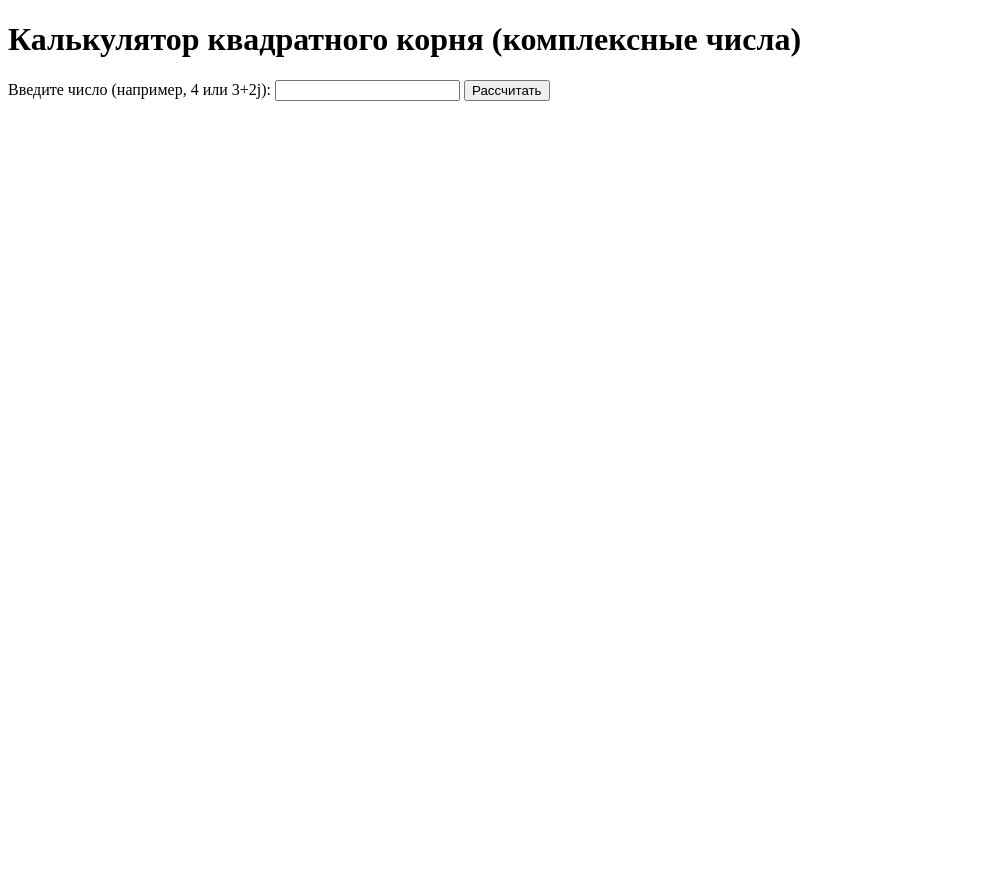
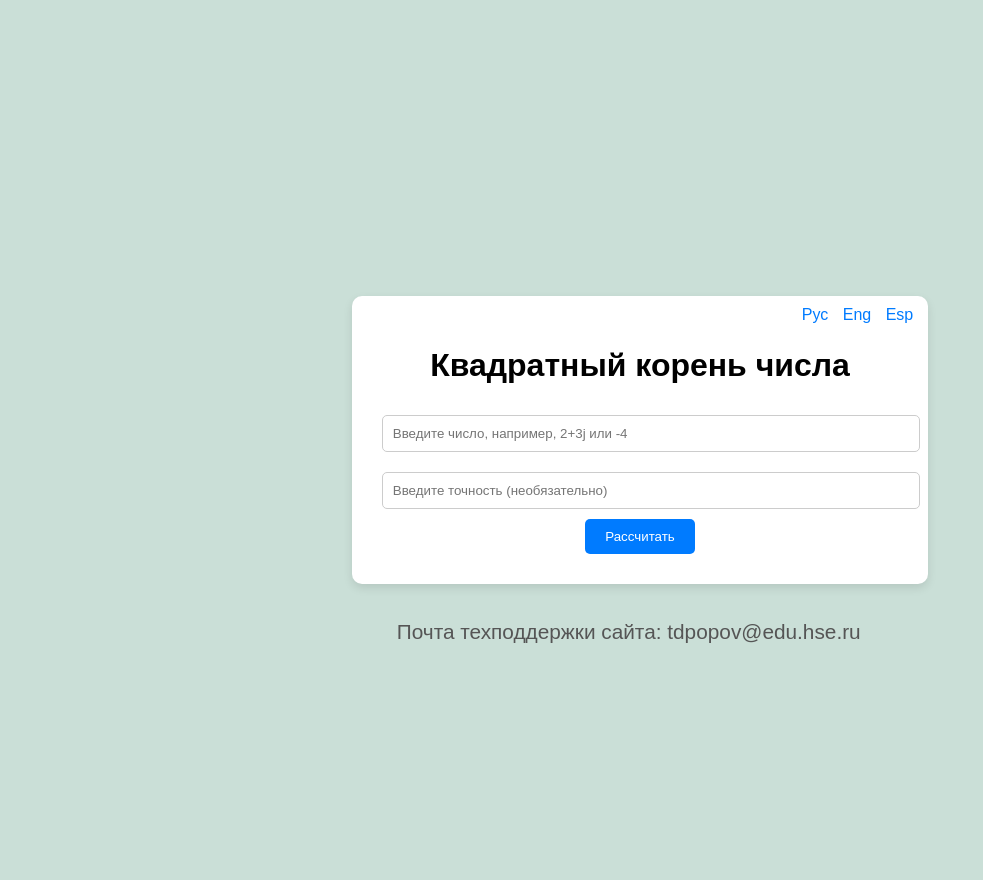
Before and after one commit to PopovIliia/calculator, a Flask app: page / in a window 1280 px wide. Shown: the whole page, without its empty margins (0-983 px from the left). Before the commit the page ends 101 px from the top, so only its background shows below. Run offline with Flask 3, Linux system fonts and the light colour scheme.

Commit message:
Add files via upload

```diff
--- a/app.py
+++ b/app.py
@@ -1,27 +1,92 @@
-from flask import Flask, request, render_template
-import cmath
+from flask import Flask, render_template, request
+import cmath  # для работы с комплексными числами
+import math   # для работы с действительными числами
 
 app = Flask(__name__)
 
-@app.route('/', methods=['GET', 'POST'])
-def index():
+# Данные для языков
+languages = {
+    "ru": {
+        "title": "Квадратный корень числа",
+        "input_placeholder": "Введите число, например, 2+3j или -4",
+        "precision_placeholder": "Введите точность (необязательно)",
+        "submit": "Рассчитать",
+        "result_label": "Результат",
+        "error": "Пожалуйста, введите корректное число.",
+        "support": "Почта техподдержки сайта",
+        "email": "tdpopov@edu.hse.ru",
+    },
+    "en": {
+        "title": "Square Root of a Number",
+        "input_placeholder": "Enter a number, e.g., 2+3j or -4",
+        "precision_placeholder": "Enter precision (optional)",
+        "submit": "Calculate",
+        "result_label": "Result",
+        "error": "Please enter a valid number.",
+        "support": "Technical Support mail site",
+        "email": "tdpopov@edu.hse.ru",
+    },
+    "es": {
+        "title": "Raíz Cuadrada de un Número",
+        "input_placeholder": "Ingrese un número, p.ej., 2+3j o -4",
+        "precision_placeholder": "Ingrese la precisión (opcional)",
+        "submit": "Calcular",
+        "result_label": "Resultado",
+        "error": "Por favor, ingrese un número válido.",
+        "support": "Soporte del sitio web",
+        "email": "tdpopov@edu.hse.ru",
+    }
+}
+
+@app.route("/", methods=["GET", "POST"])
+@app.route("/<lang>", methods=["GET", "POST"])
+def index(lang="ru"):
     result = None
-    if request.method == 'POST':
+    language = languages.get(lang, languages["ru"])
+
+    if request.method == "POST":
         try:
-            # Получаем число из формы
-            number_str = request.form['number']
+            input_value = request.form.get("number")
+            precision_value = request.form.get("precision")
+            # Если точность не указана, не округляем, выводим максимальное количество знаков
+            precision = int(precision_value) if precision_value else None
 
-            # Преобразуем введенное значение в комплексное число
-            number = complex(number_str)
+            # Преобразуем строку в число (комплексное или реальное)
+            complex_number = complex(input_value)
+            is_real = complex_number.imag == 0
 
-            # Вычисляем квадратный корень комплексного числа
-            result = cmath.sqrt(number)
+            # Для отрицательных действительных чисел выводим комплексный корень
+            if is_real and complex_number.real < 0:
+                root1 = cmath.sqrt(complex_number)
+                root2 = -root1
+            else:
+                root1 = cmath.sqrt(complex_number)
+                root2 = -root1
+
+            # Форматируем результат
+            def format_complex(number):
+                real = number.real if precision is None else round(number.real, precision)
+                imag = number.imag if precision is None else round(number.imag, precision)
+                if imag == 0:  # Действительное число
+                    return f"{real}"
+                elif real == 0:  # Только мнимая часть
+                    return f"{imag}j"
+                else:  # Комплексное число
+                    sign = "+" if imag > 0 else "-"
+                    return f"{real}{sign}{abs(imag)}j"
+
+            # Форматируем результат
+            if is_real:  # Для действительных чисел показываем ±
+                result = f"√{input_value} = ±{format_complex(root1)}"
+            else:  # Для комплексных чисел показываем только один корень
+                result = f"√{input_value} = {format_complex(root1)}"
+
         except ValueError:
-            result = "Введите корректное число"
+            result = language["error"]
         except Exception as e:
             result = f"Ошибка: {str(e)}"
 
-    return render_template('index.html', result=result)
+    return render_template("index.html", result=result, lang=lang, language=language)
 
-if __name__ == '__main__':
+if __name__ == "__main__":
     app.run(debug=True)
--- a/templates/index.html
+++ b/templates/index.html
@@ -1,20 +1,86 @@
 <!DOCTYPE html>
-<html lang="en">
+<html lang="{{ lang }}">
 <head>
     <meta charset="UTF-8">
     <meta name="viewport" content="width=device-width, initial-scale=1.0">
-    <title>Калькулятор квадратного корня</title>
+    <title>{{ language.title }}</title>
+    <style>
+        body {
+            font-family: Arial, sans-serif;
+            display: flex;
+            justify-content: center;
+            align-items: center;
+            height: 110vh;
+            margin: 0;
+            background-color: #cadfd7;
+        }
+        .container {
+            text-align: center;
+            background-color: white;
+            padding: 30px;
+            border-radius: 10px;
+            box-shadow: 0px 4px 10px rgba(0, 0, 0, 0.1);
+            position: relative;
+        }
+        input[type="text"] {
+            width: 100%;
+            padding: 10px;
+            margin: 10px 0;
+            border: 1px solid #ccc;
+            border-radius: 5px;
+        }
+        button {
+            padding: 10px 20px;
+            border: none;
+            background-color: #007BFF;
+            color: white;
+            border-radius: 5px;
+            cursor: pointer;
+        }
+        button:hover {
+            background-color: #0056b3;
+        }
+        .lang-buttons {
+            position: absolute;
+            top: 10px;
+            right: 10px;
+        }
+        .lang-buttons a {
+            margin: 0 5px;
+            text-decoration: none;
+            color: #007BFF;
+        }
+        .lang-buttons a:hover {
+            text-decoration: underline;
+        }
+        .support {
+            position: absolute;
+            bottom: -80px;
+            left: 45px;
+            font-size: 1.3em;
+            color: #555;
+        }
+    </style>
 </head>
 <body>
-    <h1>Калькулятор квадратного корня (комплексные числа)</h1>
-    <form method="POST">
-        <label for="number">Введите число (например, 4 или 3+2j):</label>
-        <input type="text" id="number" name="number" required>
-        <button type="submit">Рассчитать</button>
-    </form>
-
-    {% if result is not none %}
-        <h2>Результат: {{ result }}</h2>
-    {% endif %}
+    <div class="container">
+        <h1>{{ language.title }}</h1>
+        <form method="POST">
+            <input type="text" name="number" placeholder="{{ language.input_placeholder }}" required>
+            <input type="text" name="precision" placeholder="{{ language.precision_placeholder }}">
+            <button type="submit">{{ language.submit }}</button>
+        </form>
+        {% if result %}
+            <p>{{ language.result_label }}: {{ result }}</p>
+        {% endif %}
+        <div class="lang-buttons">
+            <a href="{{ url_for('index', lang='ru') }}">Рус</a>
+            <a href="{{ url_for('index', lang='en') }}">Eng</a>
+            <a href="{{ url_for('index', lang='es') }}">Esp</a>
+        </div>
+        <div class="support">
+            <p>{{ language.support }}: {{ language.email }}</p>
+        </div>
+    </div>
 </body>
 </html>
```
